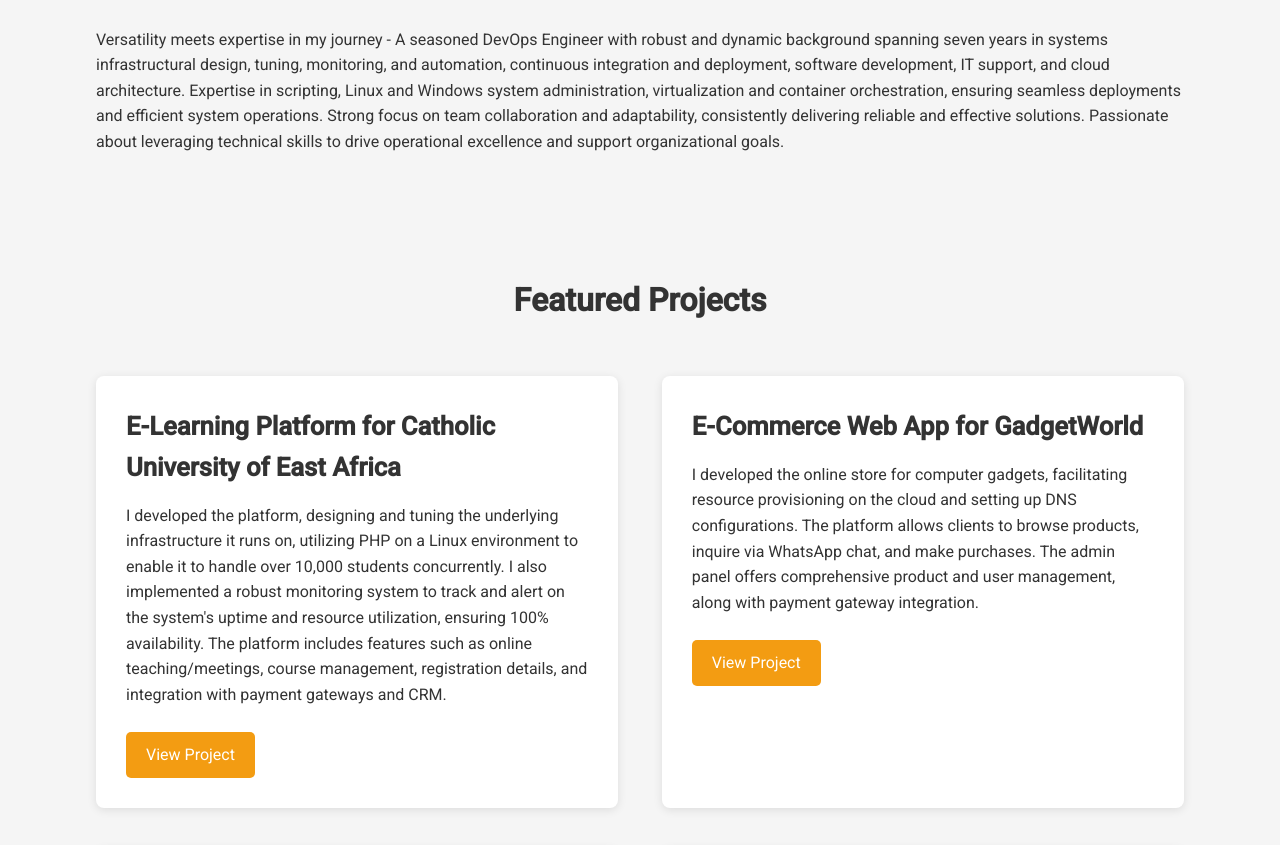
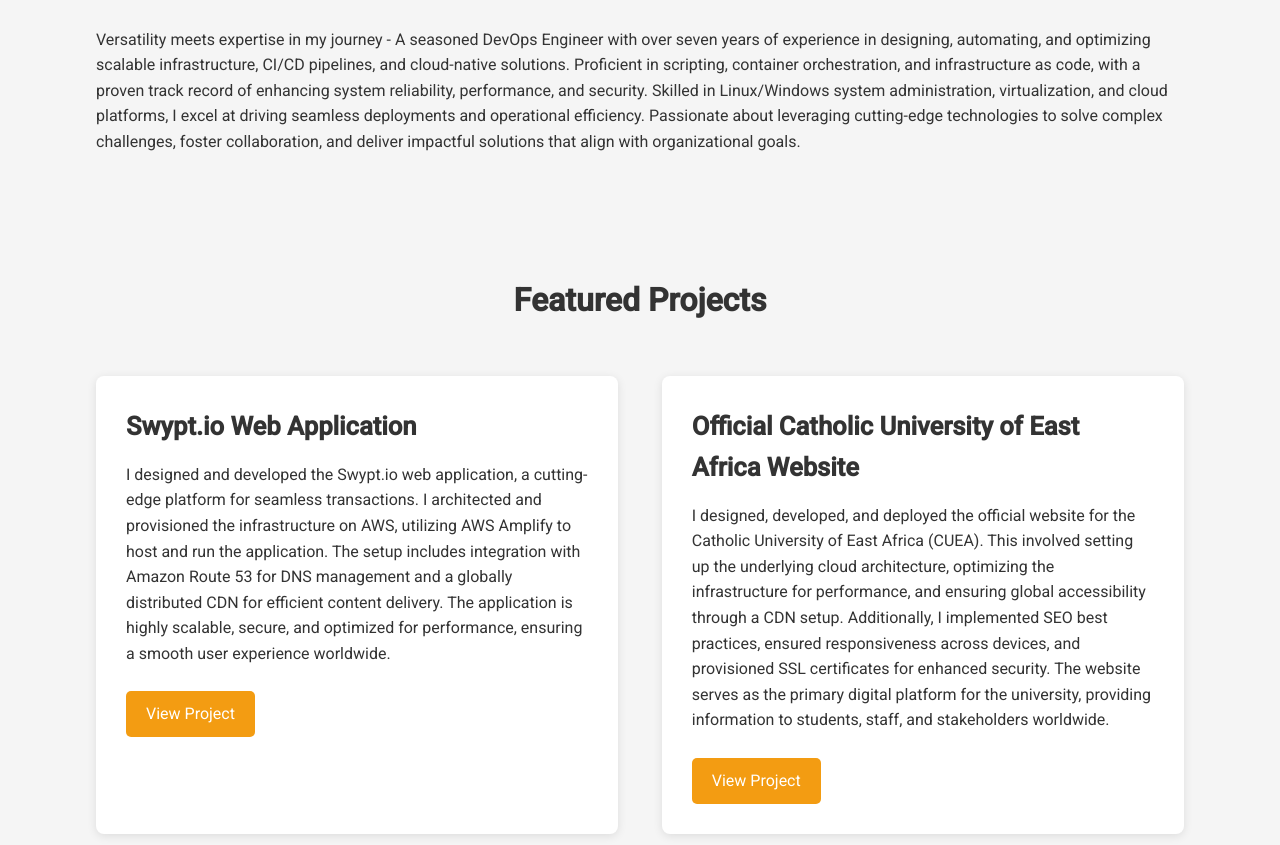
Before and after one commit to SimonAwiti/simonawiti.github.io, a plain HTML site: page index.html in a window 1280 px wide. Shown: the part 566-1411 px from the top of the page. Drawn offline with Linux system fonts and the light colour scheme.

Commit message:
Updated portfolio

```diff
--- a/index.html
+++ b/index.html
@@ -33,7 +33,7 @@
     <section id="about">
         <div class="container">
             <h2>About Me</h2>
-            <p>Versatility meets expertise in my journey - A seasoned DevOps Engineer with robust and dynamic background spanning seven years in systems infrastructural design, tuning, monitoring, and automation, continuous integration and deployment, software development, IT support, and cloud architecture. Expertise in scripting, Linux and Windows system administration, virtualization and container orchestration, ensuring seamless deployments and efficient system operations. Strong focus on team collaboration and adaptability, consistently delivering reliable and effective solutions. Passionate about leveraging technical skills to drive operational excellence and support organizational goals. </p>
+            <p>Versatility meets expertise in my journey - A seasoned DevOps Engineer with over seven years of experience in designing, automating, and optimizing scalable infrastructure, CI/CD pipelines, and cloud-native solutions. Proficient in scripting, container orchestration, and infrastructure as code, with a proven track record of enhancing system reliability, performance, and security. Skilled in Linux/Windows system administration, virtualization, and cloud platforms, I excel at driving seamless deployments and operational efficiency. Passionate about leveraging cutting-edge technologies to solve complex challenges, foster collaboration, and deliver impactful solutions that align with organizational goals. </p>
         </div>
     </section>
 
@@ -41,6 +41,16 @@
         <div class="container">
             <h2>Featured Projects</h2>
             <div class="project-container">
+                <div class="project">
+                    <h3>Swypt.io Web Application</h3>
+                    <p>I designed and developed the Swypt.io web application, a cutting-edge platform for seamless transactions. I architected and provisioned the infrastructure on AWS, utilizing AWS Amplify to host and run the application. The setup includes integration with Amazon Route 53 for DNS management and a globally distributed CDN for efficient content delivery. The application is highly scalable, secure, and optimized for performance, ensuring a smooth user experience worldwide.</p>
+                    <a href="https://swypt.io" target="_blank" class="btn">View Project</a>
+                </div>
+                <div class="project">
+                    <h3>Official Catholic University of East Africa Website</h3>
+                    <p>I designed, developed, and deployed the official website for the Catholic University of East Africa (CUEA). This involved setting up the underlying cloud architecture, optimizing the infrastructure for performance, and ensuring global accessibility through a CDN setup. Additionally, I implemented SEO best practices, ensured responsiveness across devices, and provisioned SSL certificates for enhanced security. The website serves as the primary digital platform for the university, providing information to students, staff, and stakeholders worldwide.</p>
+                    <a href="https://cuea.edu" target="_blank" class="btn">View Project</a>
+                </div>
                 <div class="project">
                     <h3>E-Learning Platform for Catholic University of East Africa</h3>
                     <p>I developed the platform, designing and tuning the underlying infrastructure it runs on, utilizing PHP on a Linux environment to enable it to handle over 10,000 students concurrently. I also implemented a robust monitoring system to track and alert on the system's uptime and resource utilization, ensuring 100% availability. The platform includes features such as online teaching/meetings, course management, registration details, and integration with payment gateways and CRM.</p>
```
